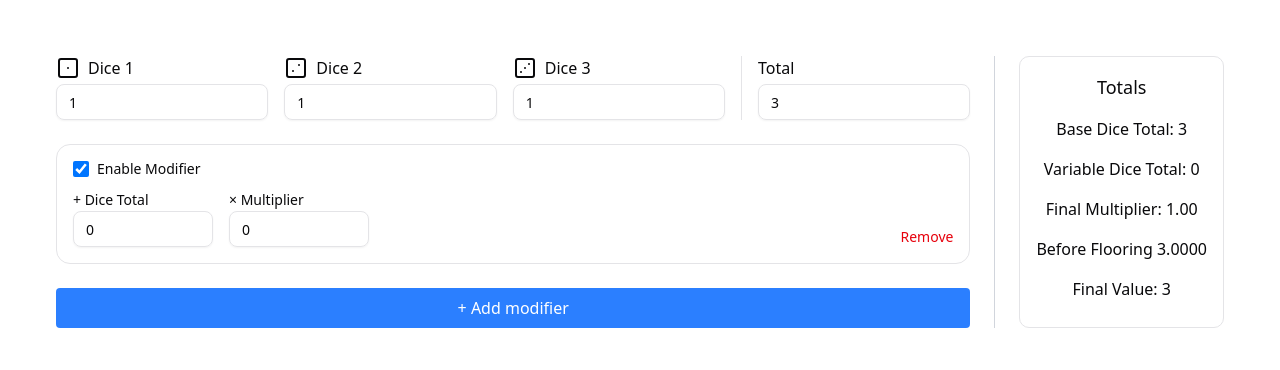
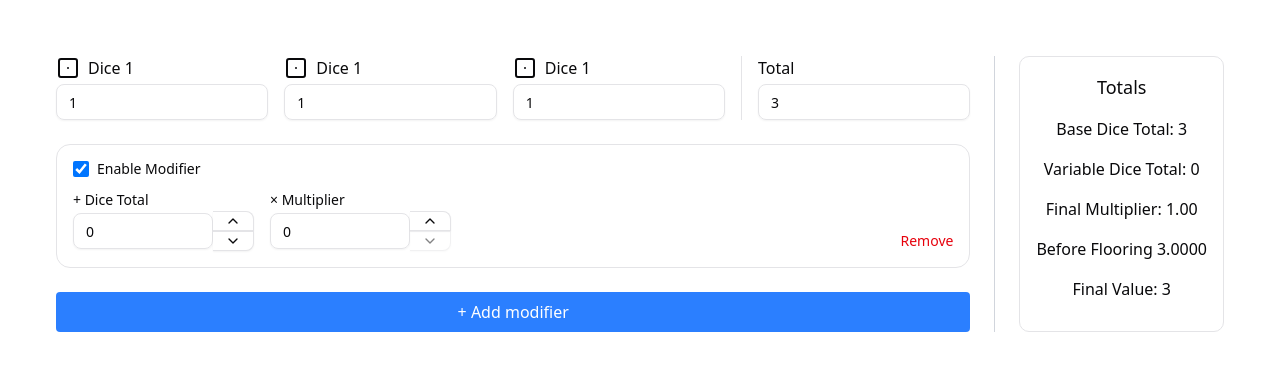
Before and after one commit to daliang20/familiar-calculator, a React (Vite) app: page / in a window 1280 px wide. Both pictures are taken after a click on the button "+ Add modifier". Shown: the top 370 px of the page. Built offline with nearby package versions, Linux system fonts and the light colour scheme.

Commit message:
add new features

```diff
--- a/src/App.tsx
+++ b/src/App.tsx
@@ -14,30 +14,51 @@ function smartFloor(num: number) {
   return floored; // otherwise just floor
 }
 
+function distributeTotal(total: number, count: number): number[] {
+  const base = Math.floor(total / count)
+  let remainder = total % count
+
+  return Array.from({ length: count }, () => {
+    if (remainder > 0) {
+      remainder--
+      return base + 1
+    }
+    return base
+  })
+}
+
+type DiceState = {
+  dice: number[]   // e.g. [2, 5, 3]
+  total: number
+  source: "dice" | "total"
+}
+
 function App() {
-  const [dice, setDice] = useState<number[]>([1, 1, 1])
-  const [dice1, setDice1] = useState<number>(1);
-  const [dice2, setDice2] = useState<number>(1);
-  const [dice3, setDice3] = useState<number>(1);
-  const [total, setTotal] = useState<number>(0);
+  const [state, setState] = useState<DiceState>({
+    dice: [1, 1, 1],
+    total: 3,
+    source: "dice",
+  })
 
-  const [manualTotalInput, setManualTotalInput] = useState(false);
+  // When dice change, recompute total
+  useEffect(() => {
+    if (state.source === "dice") {
+      const sum = state.dice.reduce((a, b) => a + b, 0)
+      if (sum !== state.total) {
+        setState(s => ({ ...s, total: sum }))
+      }
+    }
+  }, [state.dice, state.source])
 
-
+  // When total changes, reconcile into dice
   useEffect(() => {
-    const diceRollTotal = [dice1, dice2, dice3].reduce((a, b) => a + b, 0);
-    setTotal(diceRollTotal);
-  }, [dice1, dice2, dice3]);
-
-  useEffect(() => {
-    if (manualTotalInput) {
-      setDice1(1);
-      setDice2(1);
-      setDice3(1);
+    if (state.source === "total") {
+      setState(s => ({
+        ...s,
+        dice: distributeTotal(s.total, s.dice.length),
+      }))
     }
-  }, [total]);
-
-
+  }, [state.total, state.source])
 
   const [modifiers, setModifiers] = useState<
     { multiplier: number; diceTotal: number, enabled: boolean }[]
@@ -60,11 +81,8 @@ function App() {
 
   const finalMultiplier = multiplier == 0 ? 1 : multiplier;
 
-
-
-
   // Floor final value
-  const diceTotalBeforeFlooring = (total + variableDiceTotal) * finalMultiplier;
+  const diceTotalBeforeFlooring = (state.total + variableDiceTotal) * finalMultiplier;
   const diceTotal = smartFloor(diceTotalBeforeFlooring);
 
   return (
@@ -73,34 +91,26 @@ function App() {
       <div className="flex flex-col gap-6 flex-1">
         {/* Dice selectors */}
         <div className="flex gap-4">
-          <DiceSelector
-            number={1}
-            label={labels[0]}
-            value={dice1}
-            onChange={(v) => {
-              setDice1(v);
-              setManualTotalInput(false);
-            }}
-          />
-          <DiceSelector
-            number={2}
-            label={labels[1]}
-            value={dice2}
-            onChange={(v) => {
-              setDice2(v);
-              setManualTotalInput(false);
-            }}
-          />
+          {state.dice.map((value, i) => (
+            <DiceSelector
+              key={i}
+              number={1}
+              label={labels[0]}
+              value={value}
+              onChange={newValue => {
+                const dice = [...state.dice]
+                if (newValue) {
+                  dice[i] = Number(newValue)
+                  setState({
+                    dice,
+                    total: state.total,
+                    source: "dice",
+                  })
+                }
+              }}
+            />
+          ))}
 
-          <DiceSelector
-            number={3}
-            label={labels[2]}
-            value={dice2}
-            onChange={(v) => {
-              setDice3(v);
-              setManualTotalInput(false);
-            }}
-          />
 
           <Separator orientation='vertical' />
 
@@ -108,7 +118,21 @@ function App() {
             <div className="flex items-center gap-2">
               {"Total"}
             </div>
-            <NumberInput placeholder={"Total"} defaultValue={1} value={total} onValueChange={(v) => { setTotal(v); setManualTotalInput(true); }} displayButtons={false} />
+            <NumberInput
+              placeholder={"Total"}
+              defaultValue={1}
+              value={state.total}
+              onValueChange={(newValue) => {
+                if (newValue) {
+                  setState({
+                    dice: state.dice,
+                    total: Number(newValue),
+                    source: "total",
+                  })
+                }
+              }}
+              displayButtons={false}
+            />
           </div>
 
         </div>
@@ -129,7 +153,7 @@ function App() {
       <div className="flex flex-col gap-4 p-4 border rounded-lg min-w-[180px]">
         <h3 className="text-lg font-medium">Totals</h3>
         <div>
-          <span className="font-medium">Base Dice Total:</span> {total}
+          <span className="font-medium">Base Dice Total:</span> {state.total}
         </div>
 
         <div>
--- a/src/DiceModifier.tsx
+++ b/src/DiceModifier.tsx
@@ -1,5 +1,6 @@
 import { Input } from "@/components/ui/input"
 import { Label } from "@/components/ui/label"
+import { NumberInput } from "./NumericInput"
 
 type DiceModifierValue = {
     multiplier: number
@@ -33,12 +34,12 @@ export function DiceModifier({ value, onChange, onRemove }: DiceModifierProps) {
                 {/* Dice Total Modifier */}
                 <div className="flex flex-col gap-1">
                     <Label>+ Dice Total</Label>
-                    <Input
-                        type="number"
-                        step="1"
+                    <NumberInput
+                        displayButtons={true}
+                        stepper={1}
                         value={value.diceTotal}
-                        onChange={(e) =>
-                            onChange({ ...value, diceTotal: Number(e.target.value) })
+                        onValueChange={(e) =>
+                            onChange({ ...value, diceTotal: Number(e ?? 0) })
                         }
                         className="w-[140px]"
                         disabled={!value.enabled}
@@ -48,12 +49,17 @@ export function DiceModifier({ value, onChange, onRemove }: DiceModifierProps) {
                 {/* Multiplier */}
                 <div className="flex flex-col gap-1">
                     <Label>× Multiplier</Label>
-                    <Input
-                        type="number"
-                        step="0.1"
+                    <NumberInput
+                        displayButtons={true}
+                        min={0}
+                        decimalScale={3}
+                        stepper={0.2}
                         value={value.multiplier}
-                        onChange={(e) =>
-                            onChange({ ...value, multiplier: Number(e.target.value) })
+                        onValueChange={(e) => {
+                            if (e) {
+                                onChange({ ...value, multiplier: Number(e ?? 0) })
+                            }
+                        }
                         }
                         className="w-[140px]"
                         disabled={!value.enabled}
--- a/src/NumericInput.tsx
+++ b/src/NumericInput.tsx
@@ -39,6 +39,7 @@ export const NumberInput = forwardRef<HTMLInputElement, NumberInputProps>(
             suffix,
             prefix,
             value: controlledValue,
+            displayButtons,
             ...props
         },
         ref
@@ -114,6 +115,8 @@ export const NumberInput = forwardRef<HTMLInputElement, NumberInputProps>(
             }
         };
 
+        const className = !!!displayButtons ? "" : "[appearance:textfield] [&::-webkit-outer-spin-button]:appearance-none [&::-webkit-inner-spin-button]:appearance-none rounded-r-none relative";
+
         return (
             <div className="flex items-center">
                 <NumericFormat
@@ -131,11 +134,12 @@ export const NumberInput = forwardRef<HTMLInputElement, NumberInputProps>(
                     prefix={prefix}
                     customInput={Input}
                     placeholder={placeholder}
+                    className={className}
                     //className="[appearance:textfield] [&::-webkit-outer-spin-button]:appearance-none [&::-webkit-inner-spin-button]:appearance-none rounded-r-none relative"
                     getInputRef={ref}
                     {...props}
                 />
-                {props.displayButtons ?? <div className="flex flex-col">
+                {!!!displayButtons ? null : <div className="flex flex-col">
                     <Button
                         aria-label="Increase value"
                         className="px-2 h-5 rounded-l-none rounded-br-none border-input border-l-0 border-b-[0.5px] focus-visible:relative"
```
